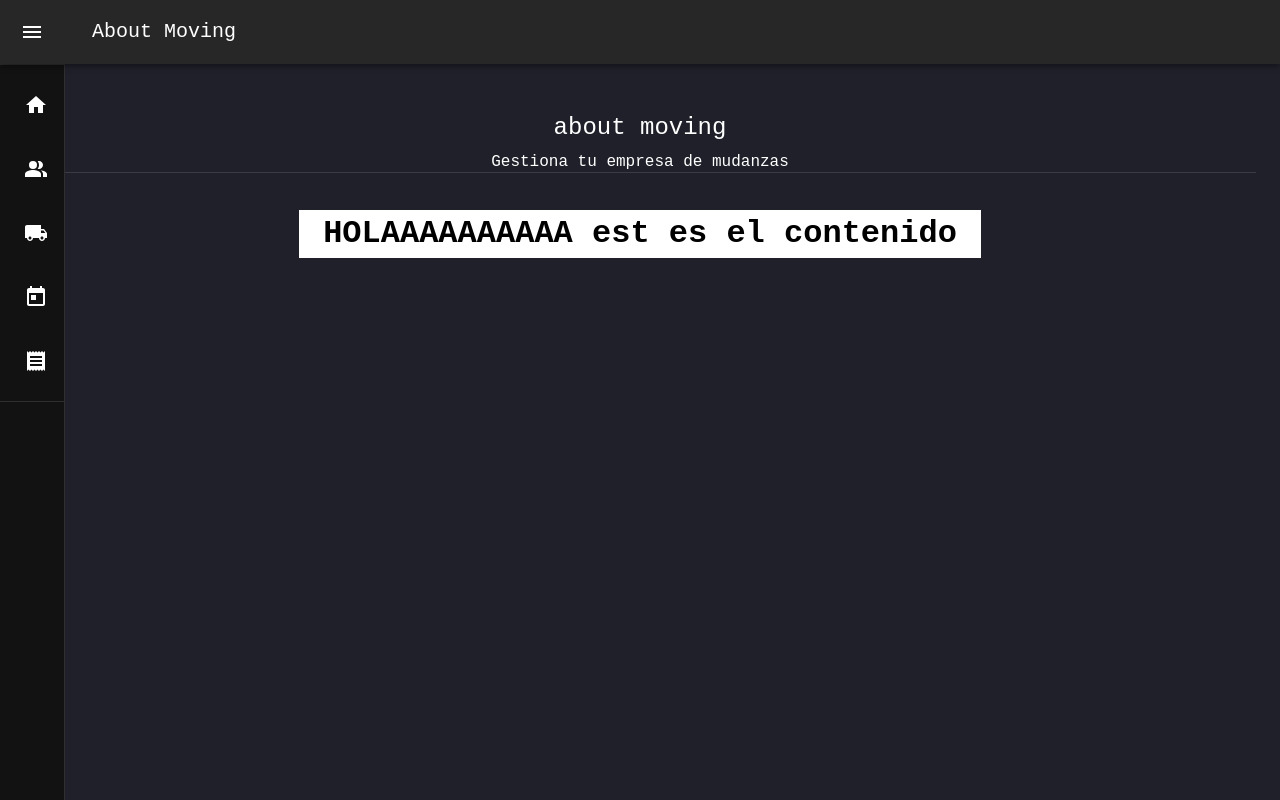
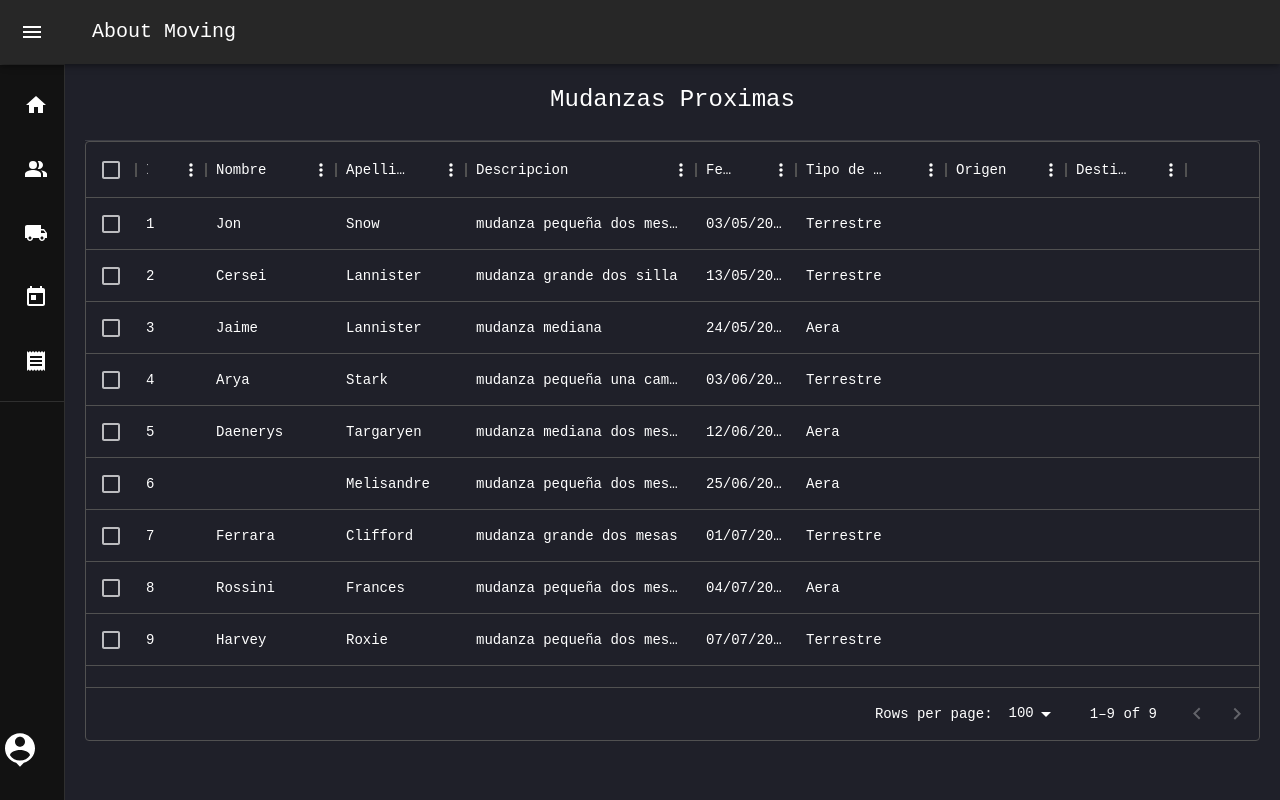
Before and after one commit to lxnda/tfglindaproyect, a React (Create React App) app: page /home in a window 1280 px wide. Built offline with nearby package versions, Linux system fonts and the light colour scheme.

Commit message:
nuevos componentes

```diff
--- a/package.json
+++ b/package.json
@@ -7,6 +7,7 @@
     "@emotion/styled": "^11.10.6",
     "@mui/icons-material": "^5.11.16",
     "@mui/material": "^5.11.16",
+    "@mui/x-data-grid": "^6.2.1",
     "@reduxjs/toolkit": "^1.9.3",
     "@testing-library/jest-dom": "^5.14.1",
     "@testing-library/react": "^13.0.0",
--- a/src/components/Content/index.tsx
+++ b/src/components/Content/index.tsx
@@ -1,18 +1,103 @@
-import { Container } from "@mui/material";
 import React from "react";
+import { DataGrid, GridColDef } from "@mui/x-data-grid";
+
+const columns: GridColDef[] = [
+  { field: "id", headerName: "ID", width: 70 },
+  { field: "firstName", headerName: "Nombre", width: 130 },
+  { field: "lastName", headerName: "Apellidos", width: 130 },
+  { field: "descripcion", headerName: "Descripcion", width: 230 },
+  { field: "date", headerName: "Fecha", width: 100 },
+  { field: "TMudanza", headerName: "Tipo de Mudanza", width: 150 },
+  { field: "Origen", headerName: "Origen", width: 120 },
+  { field: "Destino", headerName: "Destino", width: 120 },
+];
+
+const rows = [
+  {
+    id: 1,
+    lastName: "Snow",
+    firstName: "Jon",
+    descripcion: "mudanza pequeña dos mesas",
+    date: "03/05/2023",
+    TMudanza: "Terrestre",
+  },
+  {
+    id: 2,
+    lastName: "Lannister",
+    firstName: "Cersei",
+    descripcion: "mudanza grande dos silla",
+    date: "13/05/2023",
+    TMudanza: "Terrestre",
+  },
+  {
+    id: 3,
+    lastName: "Lannister",
+    firstName: "Jaime",
+    descripcion: "mudanza mediana  ",
+    date: "24/05/2023",
+    TMudanza: "Aera",
+  },
+  {
+    id: 4,
+    lastName: "Stark",
+    firstName: "Arya",
+    descripcion: "mudanza pequeña una cama, mesas",
+    date: "03/06/2023",
+    TMudanza: "Terrestre",
+  },
+  {
+    id: 5,
+    lastName: "Targaryen",
+    firstName: "Daenerys",
+    descripcion: "mudanza mediana dos mesas",
+    date: "12/06/2023",
+    TMudanza: "Aera",
+  },
+  {
+    id: 6,
+    lastName: "Melisandre",
+    firstName: null,
+    descripcion: "mudanza pequeña dos mesas",
+    date: "25/06/2023",
+    TMudanza: "Aera",
+  },
+  {
+    id: 7,
+    lastName: "Clifford",
+    firstName: "Ferrara",
+    descripcion: "mudanza grande dos mesas",
+    date: "01/07/2023",
+    TMudanza: "Terrestre",
+  },
+  {
+    id: 8,
+    lastName: "Frances",
+    firstName: "Rossini",
+    descripcion: "mudanza pequeña dos mesas",
+    date: "04/07/2023",
+    TMudanza: "Aera",
+  },
+  {
+    id: 9,
+    lastName: "Roxie",
+    firstName: "Harvey",
+    descripcion: "mudanza pequeña dos mesas",
+    date: "07/07/2023",
+    TMudanza: "Terrestre",
+  },
+];
 
 export const Content: React.FC<{}> = () => {
-
   return (
-
-      <Container sx={{
-        maxWidth:"100%",
-        backgroundColor:"white",
-        color:"black"
-      }}>
-        <h1>HOLAAAAAAAAAA est es el contenido </h1>
-      </Container>
-
+    <DataGrid
+      sx={{height:"75vh"}}
+      rows={rows}
+      columns={columns}
+      // pagination={pagination}
+      // onPageChange={(params) => setPage(params.page)}
+      // onPageSizeChange={(params) => setPageSize(params.pageSize)}
+      checkboxSelection
+    />
   );
 };
 export default Content;
--- a/src/components/Header/index.tsx
+++ b/src/components/Header/index.tsx
@@ -3,58 +3,25 @@ import React from "react";
 
 type HeaderProps = {
   title: string;
-  description: string;
-  element?: React.ReactNode | null;
 };
 
 export const HeaderComponent: React.FC<HeaderProps> = ({
   title,
-  description,
-  element,
 }) => {
   return (
-    <Box
-      sx={{
-        width: "100%",
-        height: "30px",
-      }}
-    >
+    <Box>
       <Grid
         container
         direction="row"
         justifyContent="center"
         alignItems="center"
-        sx={{ height: "100%" }}
+        sx={{ height: "100%", mb:3 }}
       >
         <Grid item>
           <Typography variant="h5">{title}</Typography>
         </Grid>
       </Grid>
-      <Grid
-        container
-        direction="row"
-        justifyContent="center"
-        alignItems="center"
-        sx={{ height: "100%" }}
-      >
-        <Grid item sx={{ mt: 1 }}>
-          <Typography>{description}</Typography>
-        </Grid>
-      </Grid>
       <Divider />
-      <Grid
-        container
-        direction="row"
-        justifyContent="center"
-        alignItems="center"
-        sx={{ height: "100%" }}
-      >
-        {element !== undefined && (
-          <Grid sx={{ mt: 2 }} item>
-            {element}
-          </Grid>
-        )}
-      </Grid>
     </Box>
   );
 };
--- a/src/pages/home/index.tsx
+++ b/src/pages/home/index.tsx
@@ -1,9 +1,6 @@
 import React from "react";
 import { useNotification } from "../../context/notification.context";
-import { Button, Container } from "@mui/material";
-import { HeaderComponent } from "../../components";
 import { RouterLayout } from "../../common/RouterLayout";
-import Content from "../../components/Content";
 
 export const HomePage: React.FC<{}> = () => {
   const { getError } = useNotification();
@@ -13,13 +10,6 @@ export const HomePage: React.FC<{}> = () => {
   return (
     <>
       <RouterLayout />
-      <Container maxWidth="xl">
-        <HeaderComponent
-          title="about moving"
-          description="Gestiona tu empresa de mudanzas"
-          element={<Content/>}
-        />
-      </Container>
     </>
   );
 };
--- a/src/pages/menu/index.tsx
+++ b/src/pages/menu/index.tsx
@@ -21,6 +21,9 @@ import * as React from "react";
 import { Avatar } from "@mui/material";
 import Logo from "../../assets/images/Logo.png";
 import MenuUser from "./menuUser";
+import HomePage from "../home";
+import Content from "../../components/Content";
+import { HeaderComponent } from "../../components";
 
 const drawerWidth = 240;
 
@@ -140,17 +143,18 @@ export const Menu: React.FC<{}> = () => {
         <Divider />
         <List>
           <Item text="Home" icon={<HomeIcon />} open={open} />
-          <Item text="Clientes1" icon={<PeopleAltIcon />} open={open} />
+          <Item text="Clientes" icon={<PeopleAltIcon />} open={open} />
           <Item text="Mudanzas" icon={<LocalShippingIcon />} open={open} />
           <Item text="Calendario" icon={<TodayIcon />} open={open} />
           <Item text="Facturas" icon={<ReceiptIcon />} open={open} />
         </List>
         <Divider />
-        <MenuUser open={open}/>
+        <MenuUser open={open} />
       </Drawer>
-      <Box component="main" sx={{ flexGrow: 1, p: 3 }}>
+      <Box component="main" sx={{ flexGrow: 1,p:2.5,overflow: 'hidden' }}>
         <DrawerHeader />
-        {/* <Typography paragraph>algo. contenido dashboard</Typography> */}
+        <HeaderComponent title="Mudanzas Proximas" />
+        <Content />
       </Box>
     </Box>
   );
--- a/src/pages/menu/menuUser.tsx
+++ b/src/pages/menu/menuUser.tsx
@@ -61,7 +61,6 @@ function MenuUser({ open }: Props) {
           Usuario
             <ArrowDropUpIcon
               sx={{
-                mr:10,
                 fontSize: 20,
                 color: "white",
               }}
```
Also changed, not shown: 1 other file (tests, documents, lock files or other folders).
